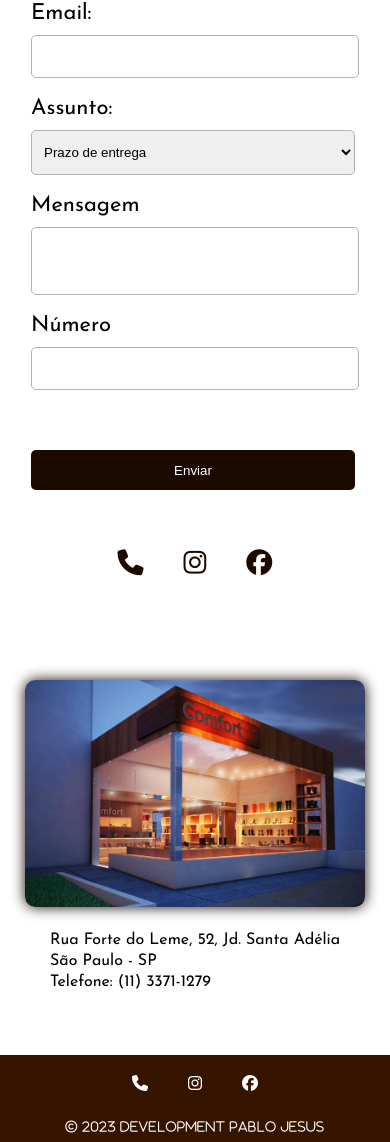
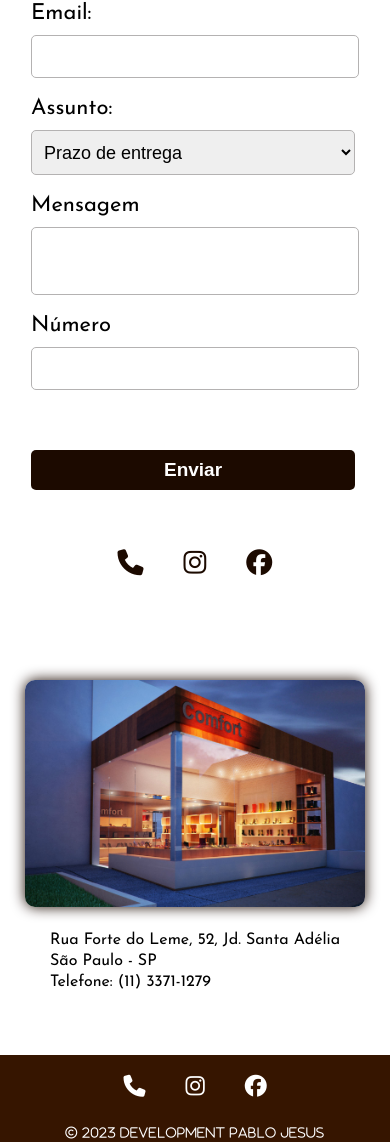
Before and after one commit to PabloJesusdaSilva/sapataria-arnaldo, a plain HTML site: page contato.html in a window 390 px wide. Shown: the part 530-1672 px from the top of the page. Drawn offline with Linux system fonts and the light colour scheme.

Commit message:
Aumentando fonte

```diff
--- a/css/style.css
+++ b/css/style.css
@@ -520,10 +520,13 @@ body {
 
     .section-contact .contact-form button {
         width: 324px;
+        font-size: 19px;
+        font-weight: bold;
     }
 
     .section-contact .contact-form select {
         width: 324px;
+        font-size: 18px;
     }
 
     .section-contact .icons-contact {
@@ -565,6 +568,7 @@ body {
         display: flex;
         justify-content: center;
         margin: 0;
+        font-size: 22px;
     }
 
     .footer .copyright-icon {
```
